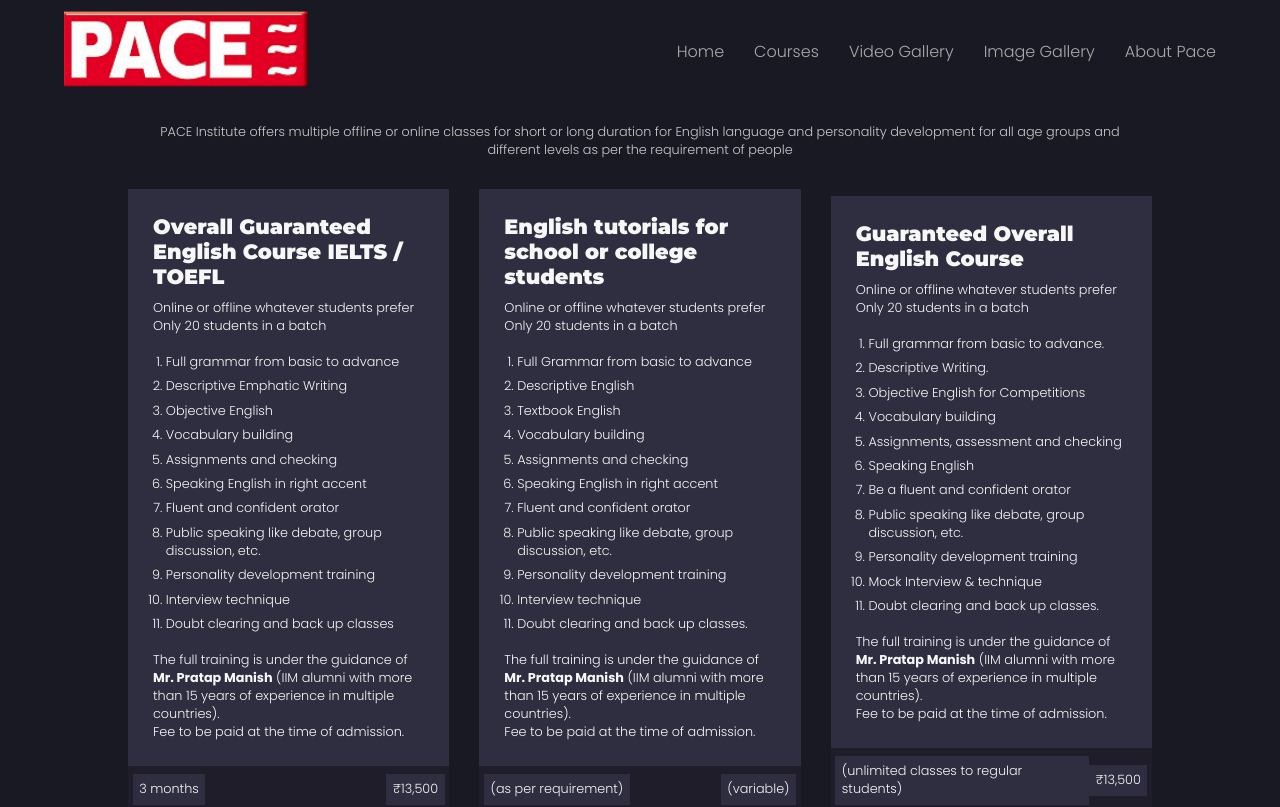
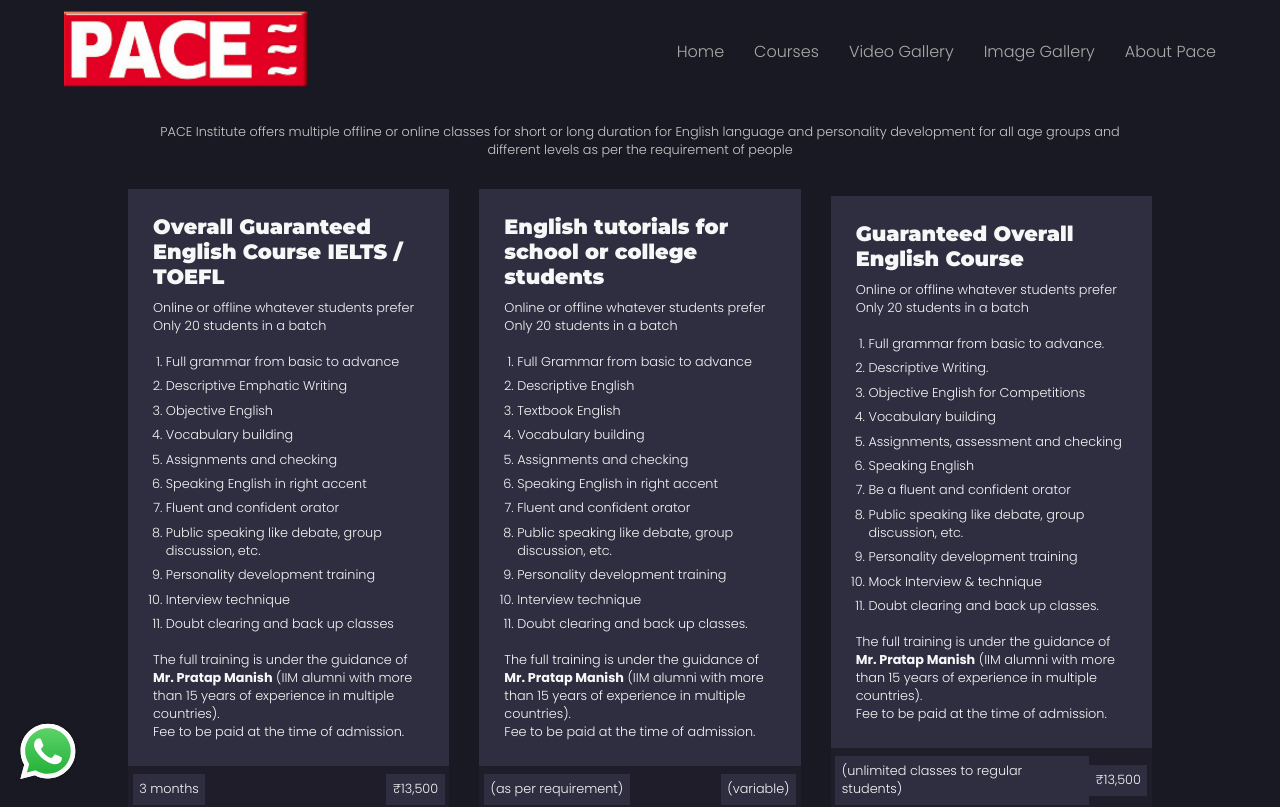
Before and after one commit to ani-24/pace-react, a React (Create React App) app: page /courses in a window 1280 px wide. Shown: the top 807 px of the page. Built offline with nearby package versions, Linux system fonts and the light colour scheme.

Commit message:
add wame to courses and video-gallery pages too

```diff
--- a/src/pages/Courses.jsx
+++ b/src/pages/Courses.jsx
@@ -3,6 +3,7 @@ import Header from "../components/Header";
 import CoursesData from "../data/Course-data";
 import Footer from "../components/Footer";
 import JumpToTop from "../components/Jump-to-top";
+import Wame from "../components/Wame";
 
 const createCourses = (course, idx) => {
   const listStyle = {
@@ -67,6 +68,7 @@ const Courses = () => {
       <CourseGallery />
       <Footer />
       <JumpToTop />
+      <Wame />
     </>
   );
 };
--- a/src/pages/Video-gallery.jsx
+++ b/src/pages/Video-gallery.jsx
@@ -5,6 +5,7 @@ import { GalleryVideo } from "../data/Video-data";
 import popup from "../components/Modal-popup";
 import GetVidFromId from "../components/Vidfromlink";
 import JumpToTop from "../components/Jump-to-top";
+import Wame from "../components/Wame";
 
 const getVideos = (video, idx) => {
   const showVideo = () => {
@@ -34,6 +35,7 @@ const VideoGallery = () => {
       <div className="video-gallery">{GalleryVideo.map(getVideos)}</div>
       <Footer />
       <JumpToTop />
+      <Wame />
     </>
   );
 };
```
